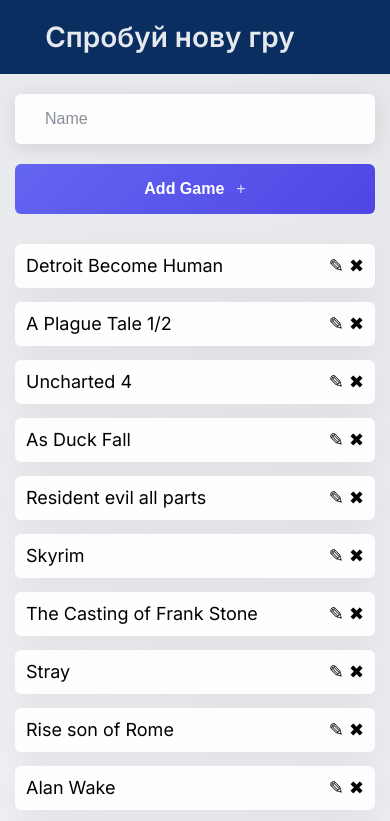
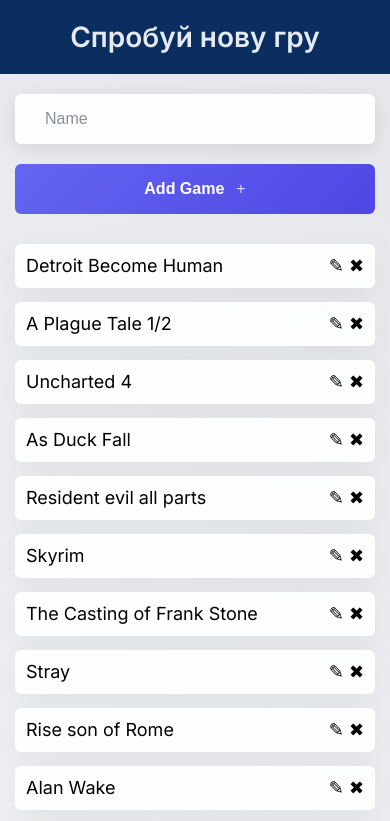
Before and after one commit to dkazarov/wtp, a website built with Vite: page index.html in a window 390 px wide. Shown: the top 821 px of the page. Built offline with nearby package versions, Linux system fonts and the light colour scheme; data requests are answered from the project's data file.

Commit message:
fix style

```diff
--- /dev/null
+++ b/replace_path.txt
@@ -0,0 +1 @@
+/api.php/games
--- a/src/scss/block/_header.scss
+++ b/src/scss/block/_header.scss
@@ -39,6 +39,9 @@
 		font-size: 18px;
 		align-items: center;
 	}
+	.header__inner h1 {
+		padding-right: 0;
+	}
 }
 
 @media (max-width: 414px) {
```
Also changed, not shown: src/assets/images/free-icon-videogame-4529981.png (deleted).
